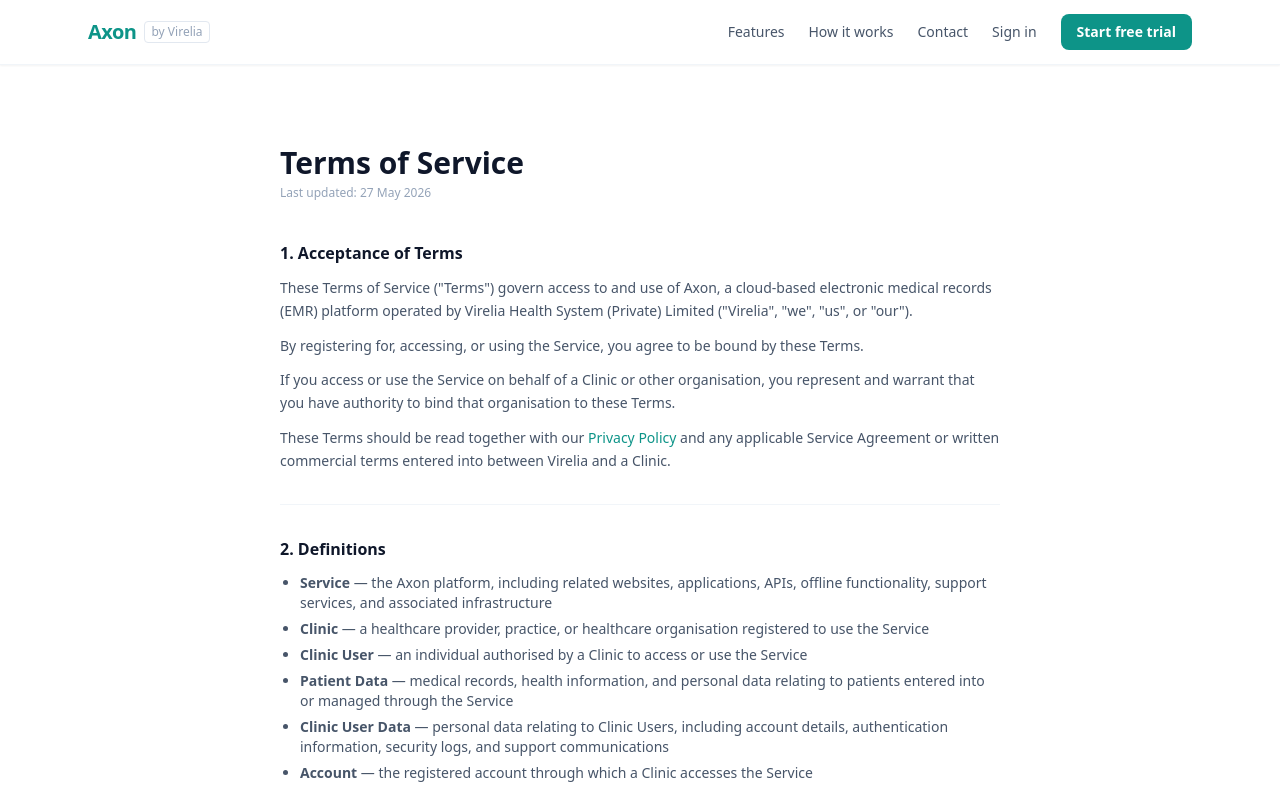
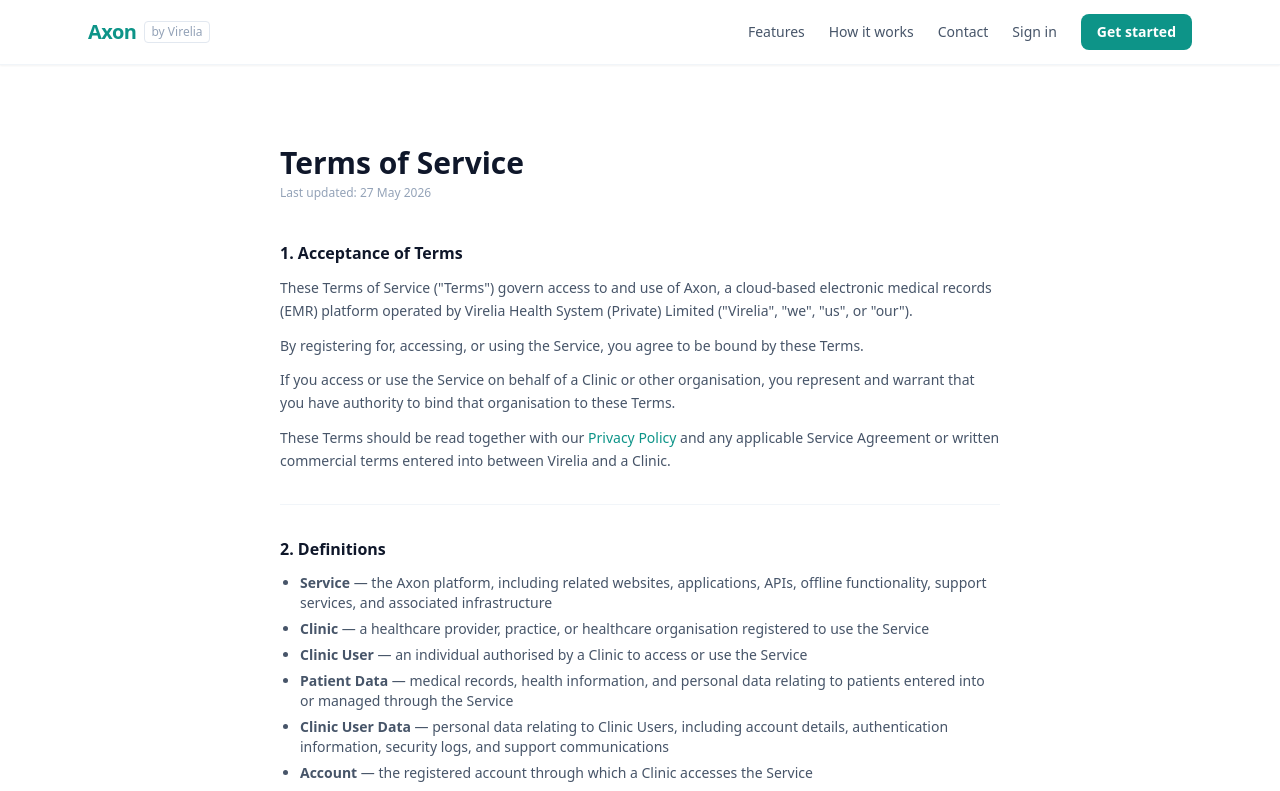
Before and after one commit to ImranArtwel/virelia-website, a React (Vite) app: page /terms in a window 1280 px wide. Shown: the top 791 px of the page. Built offline with nearby package versions, Linux system fonts and the light colour scheme.

Commit message:
change links

```diff
--- a/src/components/ContactForm.tsx
+++ b/src/components/ContactForm.tsx
@@ -52,7 +52,7 @@
           Thanks — we'll be in touch within 24 hours.
         </h3>
         <p className="mt-2 text-sm text-slate-500">
-          In the meantime, feel free to start your free trial.
+          We'll be in touch soon to get your clinic set up.
         </p>
       </div>
     );
--- a/src/components/Nav.tsx
+++ b/src/components/Nav.tsx
@@ -22,10 +22,10 @@
           <a href="#contact" className="text-sm text-slate-600 hover:text-slate-900 transition-colors">Contact</a>
           <a href={APP_URL} className="text-sm text-slate-600 hover:text-slate-900 transition-colors">Sign in</a>
           <a
-            href={APP_URL}
+            href="#contact"
             className="px-4 py-2 bg-teal-600 text-white text-sm font-semibold rounded-lg hover:bg-teal-700 transition-colors"
           >
-            Start free trial
+            Get started
           </a>
         </div>
 
@@ -48,10 +48,10 @@
           <a href="#contact" onClick={() => setOpen(false)} className="block text-sm text-slate-700 py-1">Contact</a>
           <a href={APP_URL} className="block text-sm text-slate-700 py-1">Sign in</a>
           <a
-            href={APP_URL}
+            href="#contact"
             className="block w-full text-center px-4 py-2.5 bg-teal-600 text-white text-sm font-semibold rounded-lg hover:bg-teal-700 transition-colors"
           >
-            Start free trial
+            Get started
           </a>
         </div>
       )}
--- a/src/components/Trial.tsx
+++ b/src/components/Trial.tsx
@@ -24,10 +24,10 @@
           ))}
         </ul>
         <a
-          href={APP_URL}
+          href="#contact"
           className="inline-block mt-8 px-8 py-3.5 bg-teal-600 text-white font-semibold rounded-lg hover:bg-teal-700 transition-colors shadow-sm"
         >
-          Get started — it's free
+          Request free trial
         </a>
         <p className="mt-3 text-xs text-slate-400">No credit card · Cancel anytime</p>
       </div>
```
